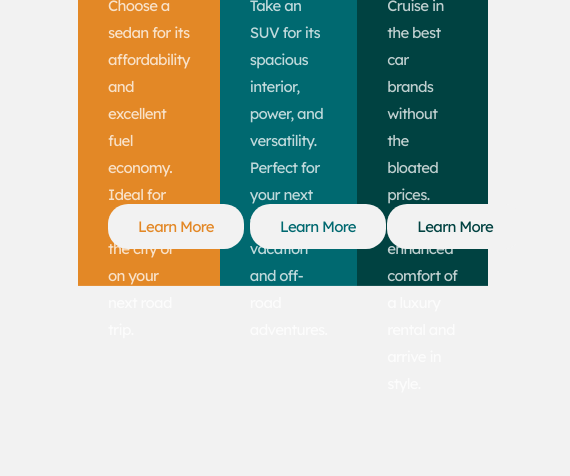
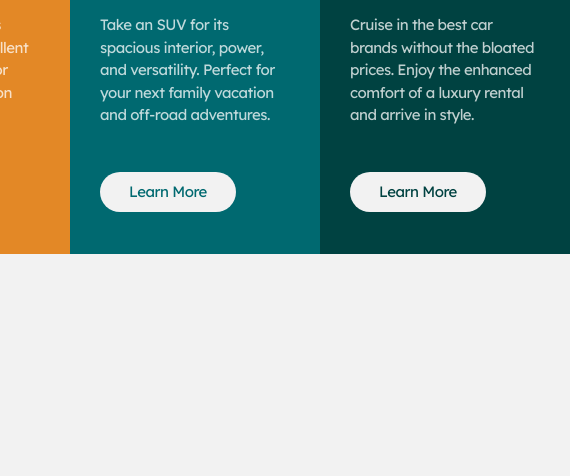
Before and after one commit to borbabeats/3-column-card-challenge, a website built with Parcel: page index.html in a window 390 px wide. Shown: the part 368-844 px from the top of the page, 570 px wide, since content can reach past the window. Built offline with nearby package versions, Linux system fonts and the light colour scheme.

Commit message:
mobile resolved

```diff
--- a/src/styles.css
+++ b/src/styles.css
@@ -8,12 +8,12 @@
 }
 body {
   background: hsl(0, 0%, 95%);
-  width: 100vw;
+  width: 1440px;
 }
 
 .container {
-  width: 60%;
-  height: 55vh;
+  min-width: 750px;
+  height: 400px;
   position: absolute;
   top: 50%;
   left: 50%;
@@ -22,12 +22,18 @@ body {
 }
 
 .cards {
-  width: 288px;
-  height: 100%;
+  width: 33.3334%;
+  min-height: 400px;
   display: flex;
   flex-direction: column;
+  align-items: stretch;
   padding: 2em;
   background: hsl(0, 0%, 95%);
+  outline: none;
+}
+
+.logo-vehicle img {
+  width: 48px;
 }
 
 .title-main h2 {
@@ -43,8 +49,8 @@ body {
 .text-description button {
   color: hsla(0, 0%, 100%, 0.75);
   font-weight: 400;
-  letter-spacing: -0.7px;
-  line-height: 1.8em;
+  letter-spacing: -0.5px;
+  line-height: 1.5em;
   font-family: "Lexend Deca", sans-serif;
 }
 
@@ -61,8 +67,8 @@ body {
 }
 
 .text-description button {
-  position: absolute;
-  bottom: 2.5em;
+  position: relative;
+  top: 3em;
   padding: 0.6em;
   border: none;
   border-radius: 20px;
@@ -82,17 +88,18 @@ body {
   color: hsl(179, 100%, 13%);
 }
 
+/*-----Mobile version-----*/
+
 @media screen and (max-width: 375px) {
   .container {
     display: flex;
     flex-direction: column;
-    width: 80%;
+    min-width: 320px;
+    padding: 1.5em;
+    top: 15em;
   }
+
   .cards {
     width: 100%;
   }
-  .text-description button {
-    position: relative;
-    bottom: 5px;
-  }
 }
```
